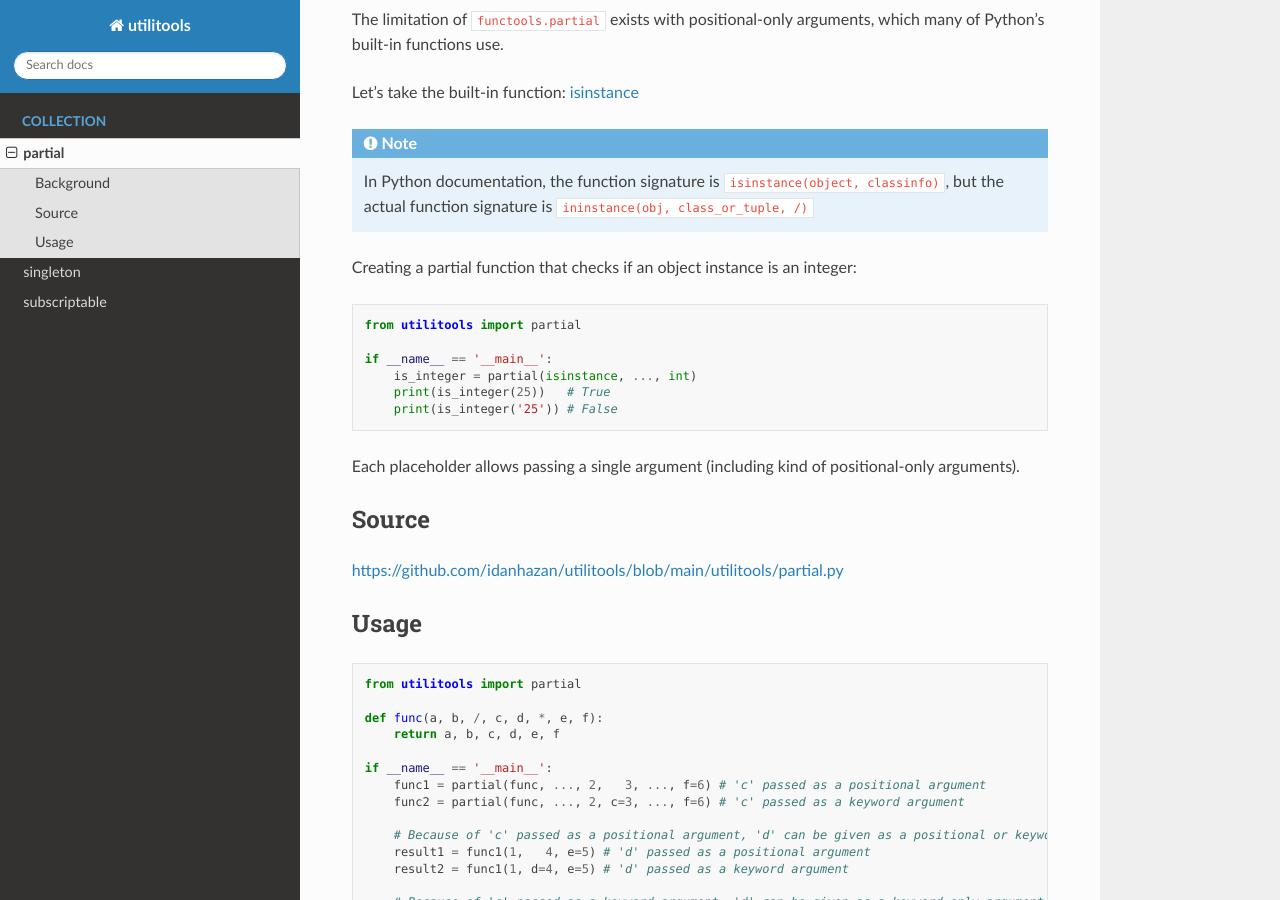
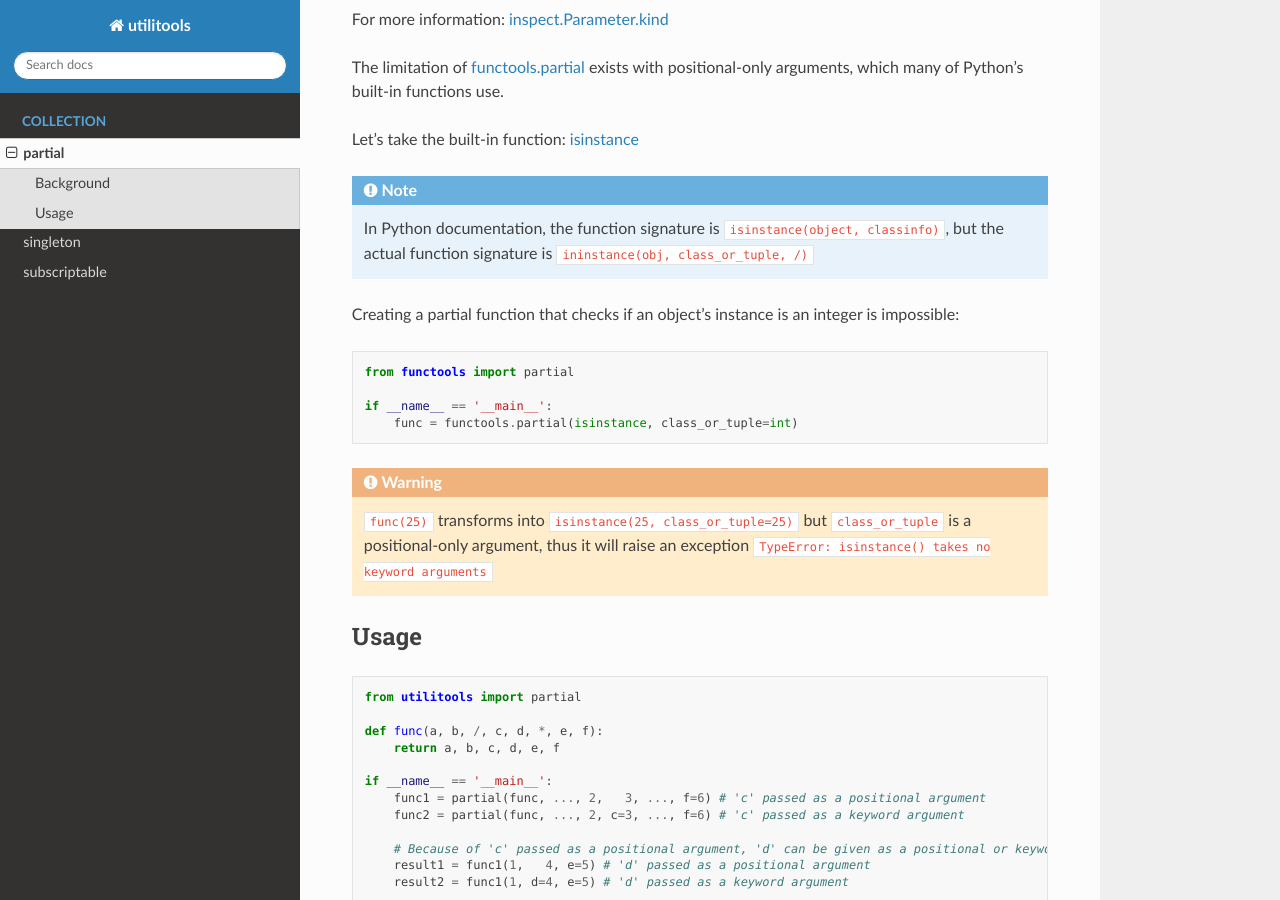
Before and after one commit to idanhazan/utilitools, a Sphinx documentation site: the page built from docs/collection/partial.rst, in a window 1280 px wide and 900 px high, scrolled down 949 px. Built offline with Sphinx 7.4.7 and the Read the Docs theme 2.0.0, drawn with Linux system fonts in a browser that asks for light colours; some of the changed text lies outside the part shown.

Commit message:
Update partial.rst

```diff
--- a/docs/collection/partial.rst
+++ b/docs/collection/partial.rst
@@ -38,8 +39,8 @@ A piece of code that will show all the parameter kinds:
 
 For more information: `inspect.Parameter.kind <https://docs.python.org/3/library/inspect.html#inspect.Parameter.kind>`_
 
-The limitation of ``functools.partial`` exists with positional-only arguments,
-which many of Python's built-in functions use.
+The limitation of `functools.partial <https://docs.python.org/3/library/functools.html#functools.partial>`_
+exists with positional-only arguments, which many of Python's built-in functions use.
 
 Let's take the built-in function: `isinstance <https://docs.python.org/3/library/functions.html#isinstance>`_
 
@@ -48,23 +49,20 @@ Let's take the built-in function: `isinstance <https://docs.python.org/3/library
     the function signature is ``isinstance(object, classinfo)``,
     but the actual function signature is ``ininstance(obj, class_or_tuple, /)``
 
-Creating a partial function that checks if an object instance is an integer:
+Creating a partial function that checks if an object's instance is an integer is impossible:
 
 .. code-block:: python
 
-    from utilitools import partial
+    from functools import partial
 
     if __name__ == '__main__':
-        is_integer = partial(isinstance, ..., int)
-        print(is_integer(25))   # True
-        print(is_integer('25')) # False
+        func = functools.partial(isinstance, class_or_tuple=int)
 
-Each placeholder allows passing a single argument (including kind of positional-only arguments).
-
-Source
-------
-
-https://github.com/idanhazan/utilitools/blob/main/utilitools/partial.py
+.. warning::
+    ``func(25)`` transforms into ``isinstance(25, class_or_tuple=25)``
+    but ``class_or_tuple`` is a positional-only argument,
+    thus it will raise an exception
+    ``TypeError: isinstance() takes no keyword arguments``
 
 Usage
 -----
```
Also changed, not shown: other parts of docs/collection/partial.rst (+1 -0 lines).
